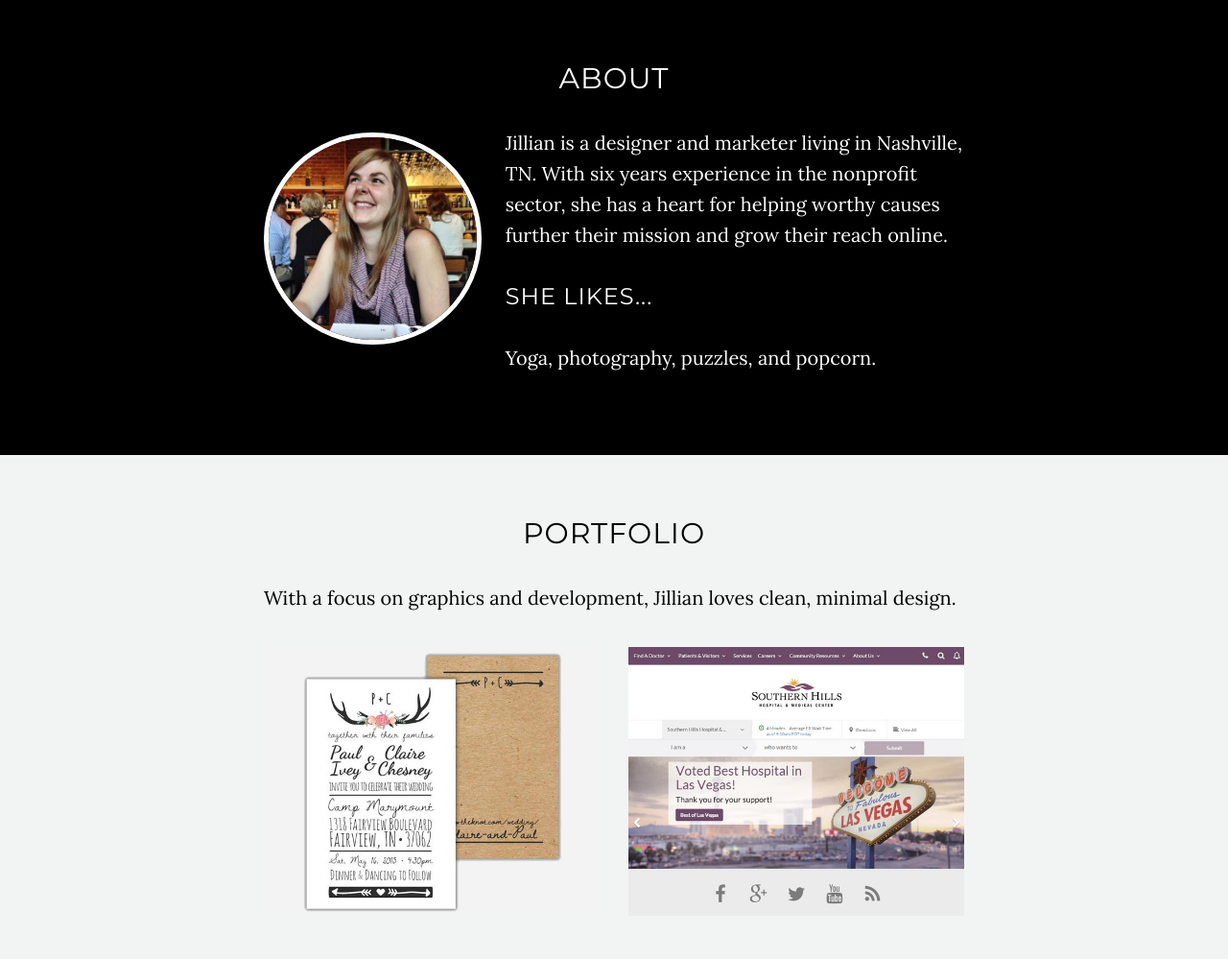
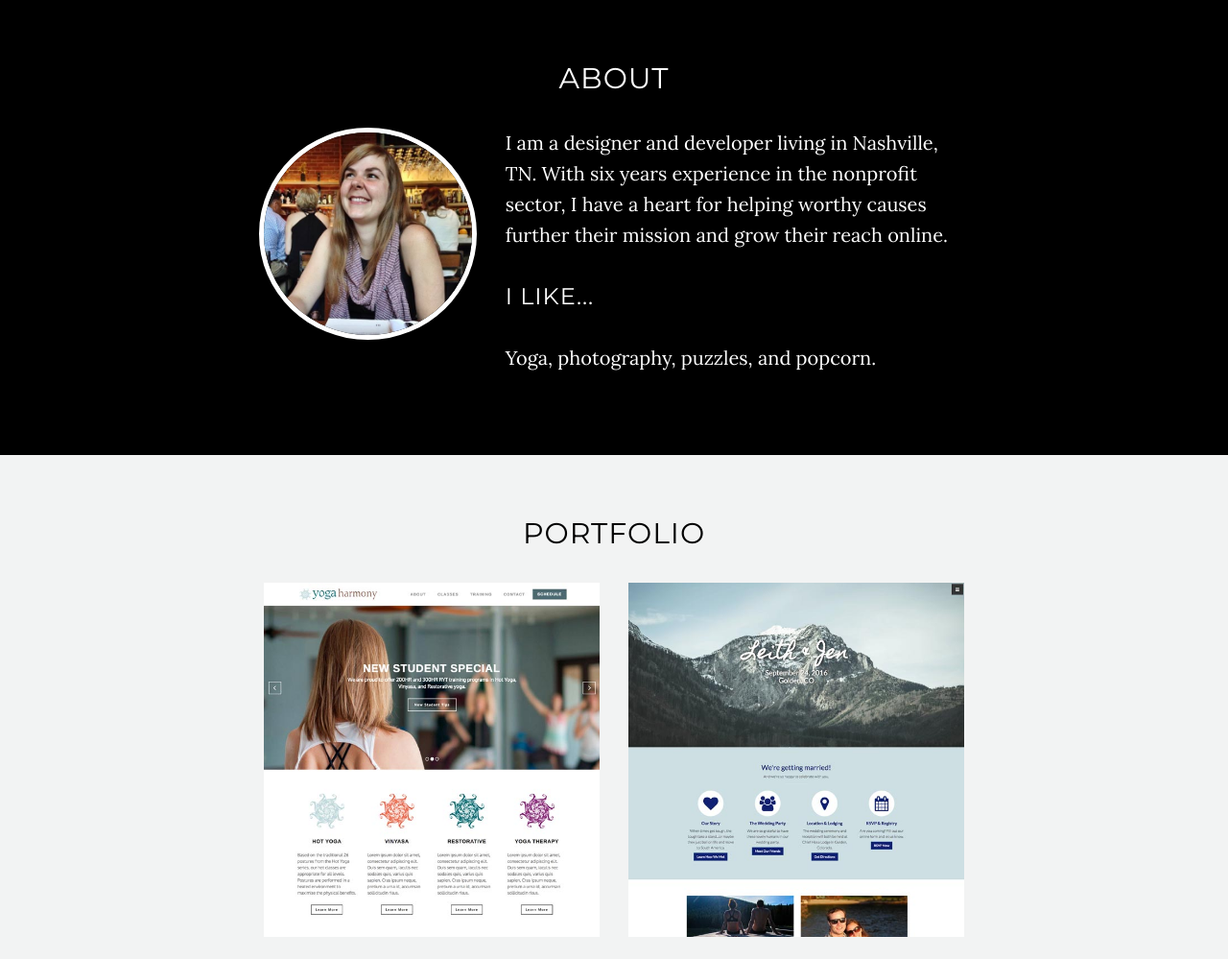
Before and after one commit to jillianannette/JAM, a plain HTML site: page index.html in a window 1280 px wide. Shown: the part 800-1799 px from the top of the page at 96% size. Drawn offline with Linux system fonts and the light colour scheme; some packages are replaced by stand-ins of ours.

Commit message:
Portfolio Update

```diff
--- a/css/main.css
+++ b/css/main.css
@@ -39,6 +39,10 @@ p {
     margin: 0 0 25px;
     font-size: 18px;
     line-height: 1.5;
+}
+
+.bg-primary {
+    background-color: #08209a;
 }
 
 @media(min-width:768px) {
@@ -273,8 +277,16 @@ a:focus {
 #about img {
     border-radius: 50%;
     border: 5px solid #fefefe;
-    margin: 5px;
+    display: block;
+    margin-right: auto;
+    margin-left: auto;
+    max-width: 350px;
 }
+
+.profile {
+    padding: 0 15px 30px 15px;
+}
+
 
 .portfolio-section {
     width: 100%;
--- a/index.html
+++ b/index.html
@@ -90,13 +90,13 @@
         <div class="row">
             <div class="col-lg-8 col-lg-offset-2">
                 <h2>About</h2>
-                <div class="col-sm-6 col-md-4">
+                <div class="col-sm-6 col-md-4 profile">
                     <img src="img/Portrait.jpg" alt="" width="100%">
                 </div>
                 <div class="col-sm-6 col-md-8">
-                    <p>Jillian is a designer and marketer living in Nashville, TN. With six years experience in the nonprofit sector, she has a heart for helping worthy causes further their mission and grow their reach online.</p>
+                    <p>I am a designer and developer living in Nashville, TN. With six years experience in the nonprofit sector, I have a heart for helping worthy causes further their mission and grow their reach online.</p>
 
-                    <h3>She likes...</h3>
+                    <h3>I like...</h3>
                     <p>Yoga, photography, puzzles, and popcorn.</p>
                 </div>
             </div>
@@ -108,11 +108,11 @@
         <div class="container">
             <div class="col-lg-8 col-lg-offset-2">
                 <h2>Portfolio</h2>
-                <p>With a focus on graphics and development, Jillian loves clean, minimal design.</p>
+                <!--<p>With a focus on graphics and development, I love clean, minimal design.</p>-->
 
                 <div class="row">
                     <div class="col-sm-6">
-                        <img src="img/Portfolio-Graphic-Design.jpg" alt="" width="100%">
+                        <img src="img/Yoga-Harmony-Portfolio.jpg" alt="" width="100%">
                         <br />
                         <br />
                         <!--
@@ -120,7 +120,7 @@
                         -->
                     </div>
                     <div class="col-sm-6">
-                        <img src="img/Portfolio-Development.jpg" alt="" width="100%">
+                        <img src="img/Leith-and-Jen-Portfolio.jpg" alt="" width="100%">
                         <br />
                         <br />
                         <!--
@@ -138,6 +138,7 @@
         <div class="row">
             <div class="col-lg-8 col-lg-offset-2">
                 <h2>Contact</h2>
+                <!--<p>Interested in working with me? Say hi!</p>-->
                 <form class="jotform-form" action="http://submit.jotform.us/submit/42356662657160/" method="post" name="form_42356662657160" id="42356662657160" accept-charset="utf-8">
                     <input type="hidden" name="formID" value="42356662657160" />
                     <div id="id_1" class="form-group col-sm-12 col-md-6">
@@ -165,7 +166,7 @@
     <!-- Footer -->
     <footer>
         <div class="container text-center">
-            <p>Copyright &copy; Jillian A. Mora 2015</p>
+            <p>Copyright &copy; Jillian A. Mora 2016</p>
         </div>
     </footer>
 
```
Also changed, not shown: Portfolio-Development.jpg (renamed from img/Portfolio-Development.jpg), img/Leith-and-Jen-Portfolio.jpg (added), img/Yoga-Harmony-Portfolio.jpg (added).
